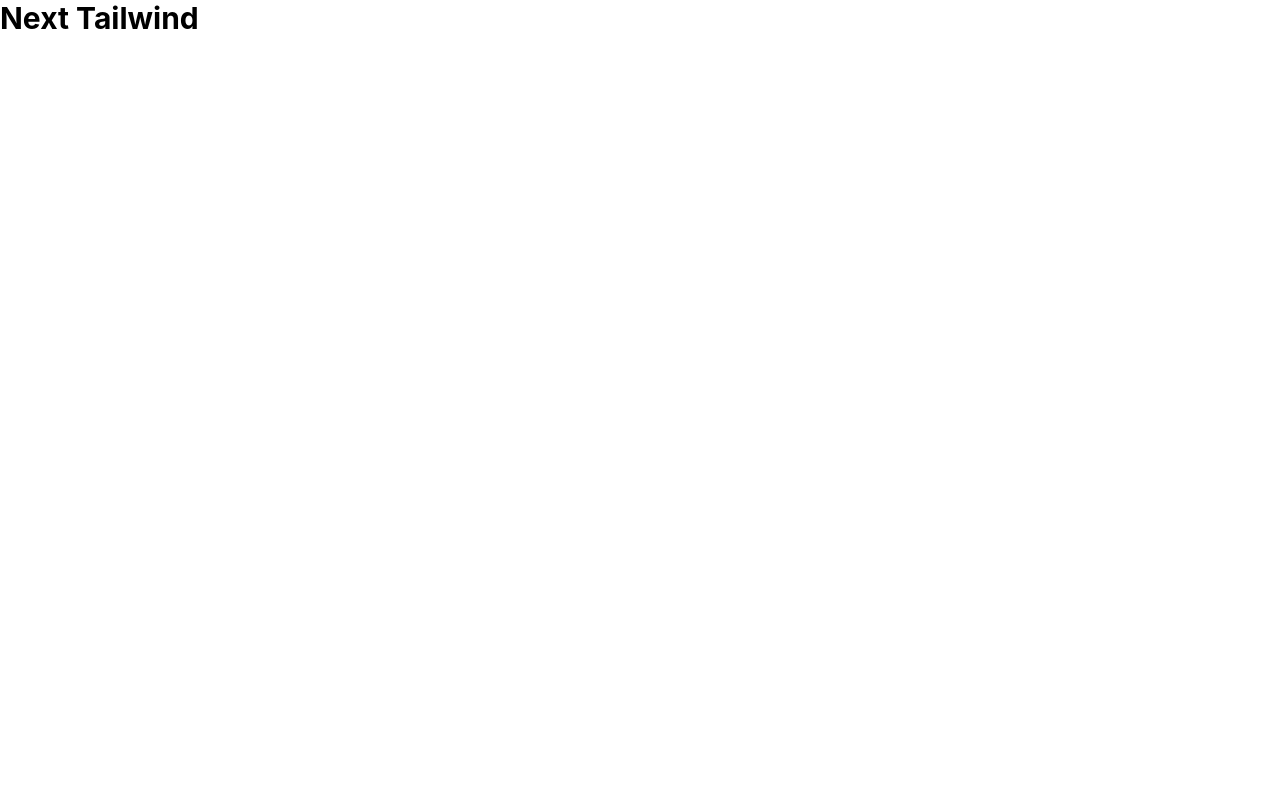
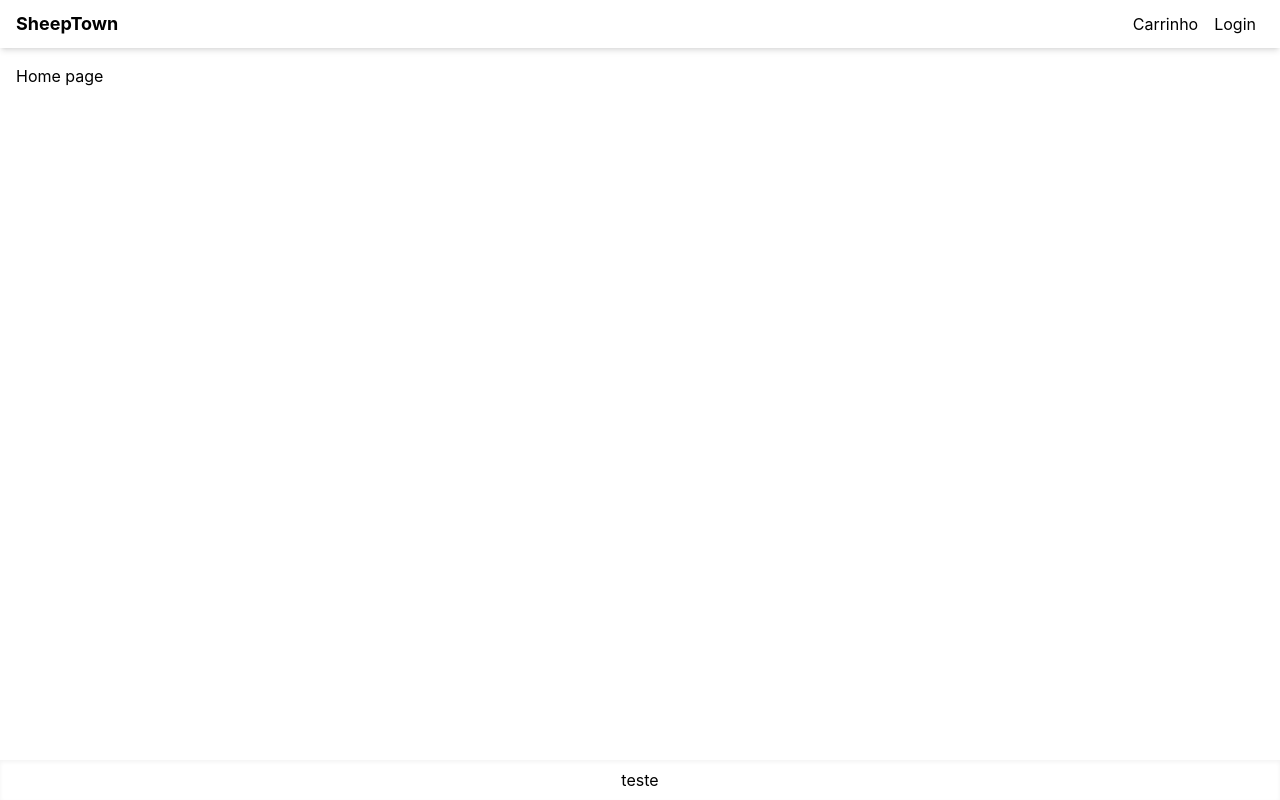
Before and after one commit to GustavoPes23/ecommerce-nextjs-tailwind, a Next.js app: page / in a window 1280 px wide. Built offline with nearby package versions, Linux system fonts and the light colour scheme.

Commit message:
create footer; main; head

```diff
--- /dev/null
+++ b/components/Layout.js
@@ -0,0 +1,35 @@
+import Head from 'next/head'
+import Link from 'next/link'
+import React from 'react'
+
+export default function Layout({ title, children }) {
+    return (
+        <>
+            <Head>
+                <title>{title ? title + ' - SheepTown' : 'SheepTown'}</title>
+                <meta name="description" content="Ecommerce Website" />
+                <link rel="icon" href="/favicon.ico" />
+            </Head>
+
+            <div className='flex min-h-screen flex-col justify-between'>
+                <header>
+                    <nav className='flex h-12 items-center px-4 justify-between shadow-md'>
+                        <Link href="/">
+                            <span className='text-lg font-bold'>SheepTown</span>
+                        </Link>
+                        <div>
+                            <Link href="/cart"><span className='p-2'>Carrinho</span></Link>
+                            <Link href="/login"><span className='p-2'>Login</span></Link>
+                        </div>
+                    </nav>
+                </header>
+                <main className='container m-auto mt-4 px-4'>
+                    {children}
+                </main>
+                <footer className='flex h-10 justify-center items-center shadow-inner'>
+                    teste
+                </footer>
+            </div>
+        </>
+    )
+}
--- a/pages/index.js
+++ b/pages/index.js
@@ -1,16 +1,9 @@
-import Head from 'next/head'
+import Layout from "../components/Layout";
 
 export default function Home() {
   return (
-    <div>
-      <Head>
-        <title>Create Next App</title>
-        <meta name="description" content="Generated by create next app" />
-        <link rel="icon" href="/favicon.ico" />
-      </Head>
-
-      <h1 className='text-3xl font-bold'>Next Tailwind</h1>
-
-    </div>
+    <Layout title="Home">
+      Home page
+    </Layout>
   )
 }
--- a/styles/globals.css
+++ b/styles/globals.css
@@ -21,10 +21,10 @@
 
 @media (prefers-color-scheme: dark) {
   html {
-    color-scheme: dark;
+    color-scheme: light;
   }
   body {
-    color: white;
-    background: black;
+    color: black;
+    background: white;
   }
 }
```
Also changed, not shown: .eslintrc.json.
